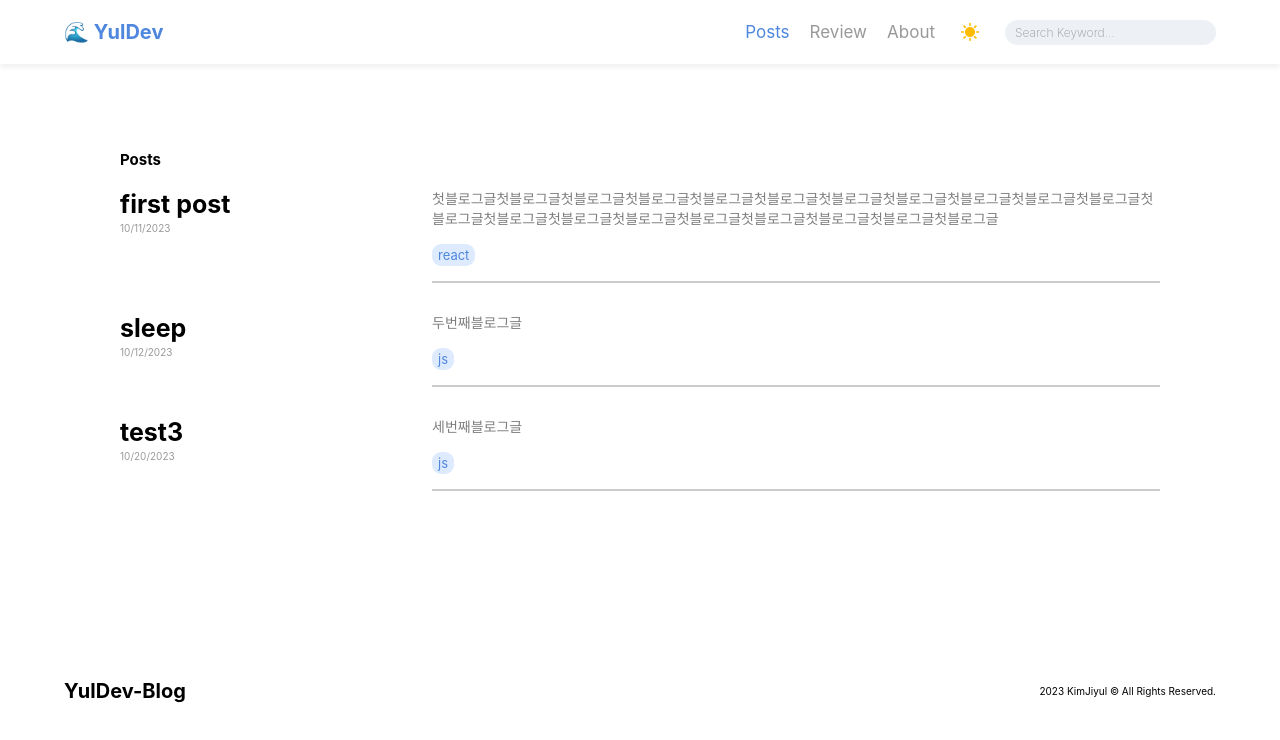
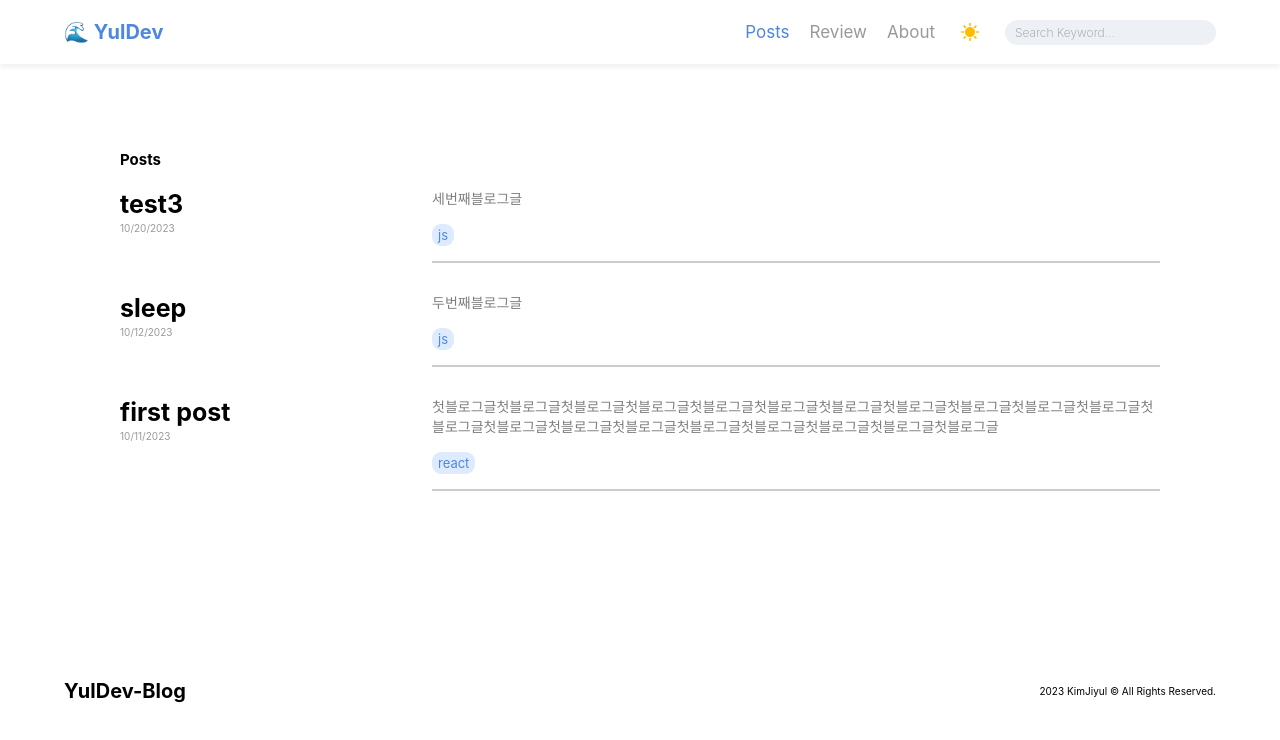
Before and after one commit to yul-dev-k/yul-dev-blog, a React (Create React App) app: page /posts in a window 1280 px wide. Shown: the top 740 px of the page. Built offline with nearby package versions, Linux system fonts and the light colour scheme; a web font is replaced by a local one.

Commit message:
Feat: 가장 최신 글이 위로 가게끔 수정

```diff
--- a/src/components/main/mainPosts/MainPosts.jsx
+++ b/src/components/main/mainPosts/MainPosts.jsx
@@ -23,7 +23,7 @@ function PostList({ post }) {
 export default function MainPosts() {
   return (
     <main className={styles.mainPost}>
-      {postList.map((post) => (
+      {[...postList].reverse().map((post) => (
         <PostList post={post} key={post.id} />
       ))}
     </main>
--- a/src/components/sub/posts/Posts.jsx
+++ b/src/components/sub/posts/Posts.jsx
@@ -24,7 +24,7 @@ function PostList({ post }) {
 export default function Posts() {
   return (
     <Layout title={"Posts"}>
-      {postList.map((post) => (
+      {[...postList].reverse().map((post) => (
         <PostList post={post} key={post.id} />
       ))}
     </Layout>
```
